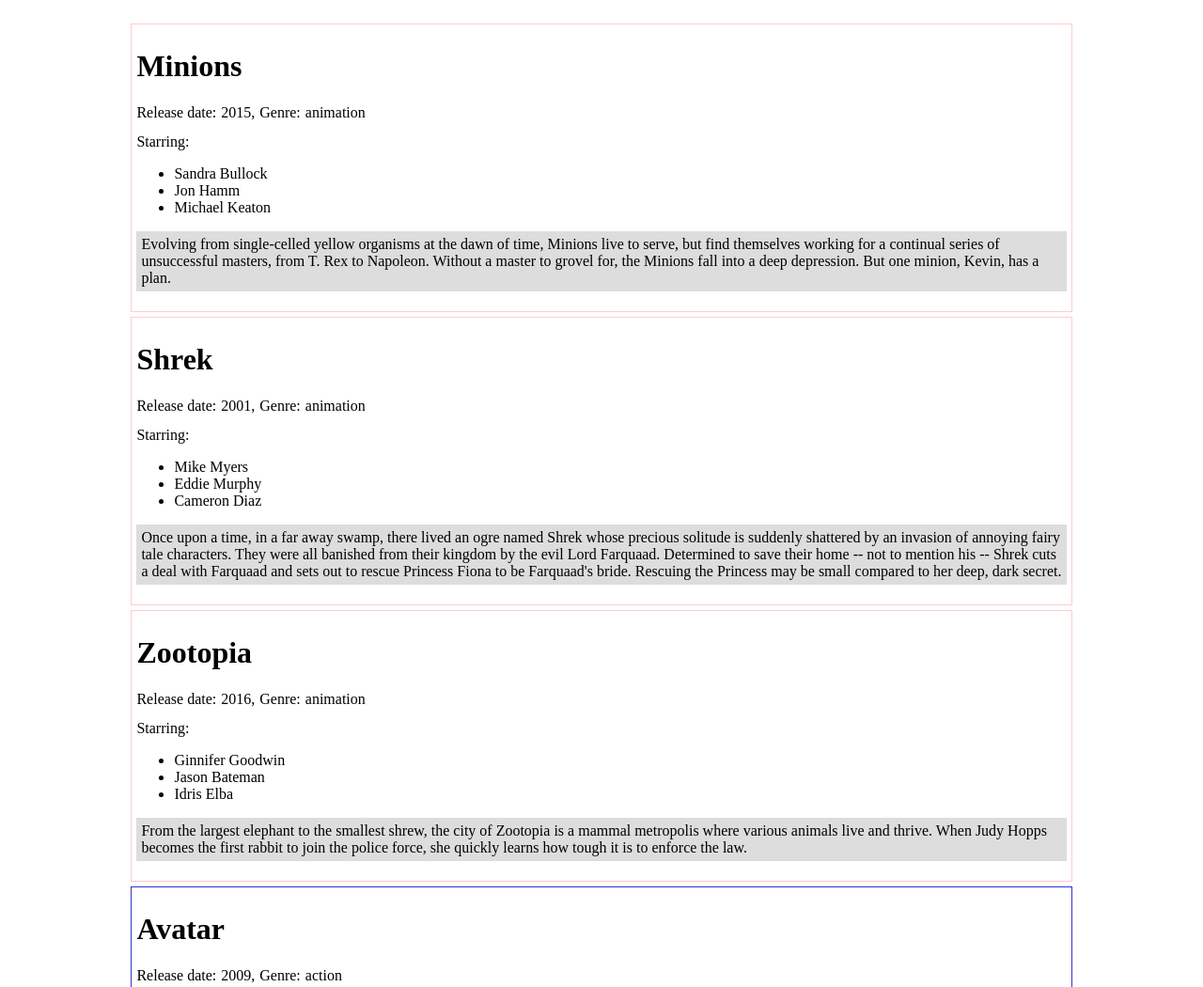
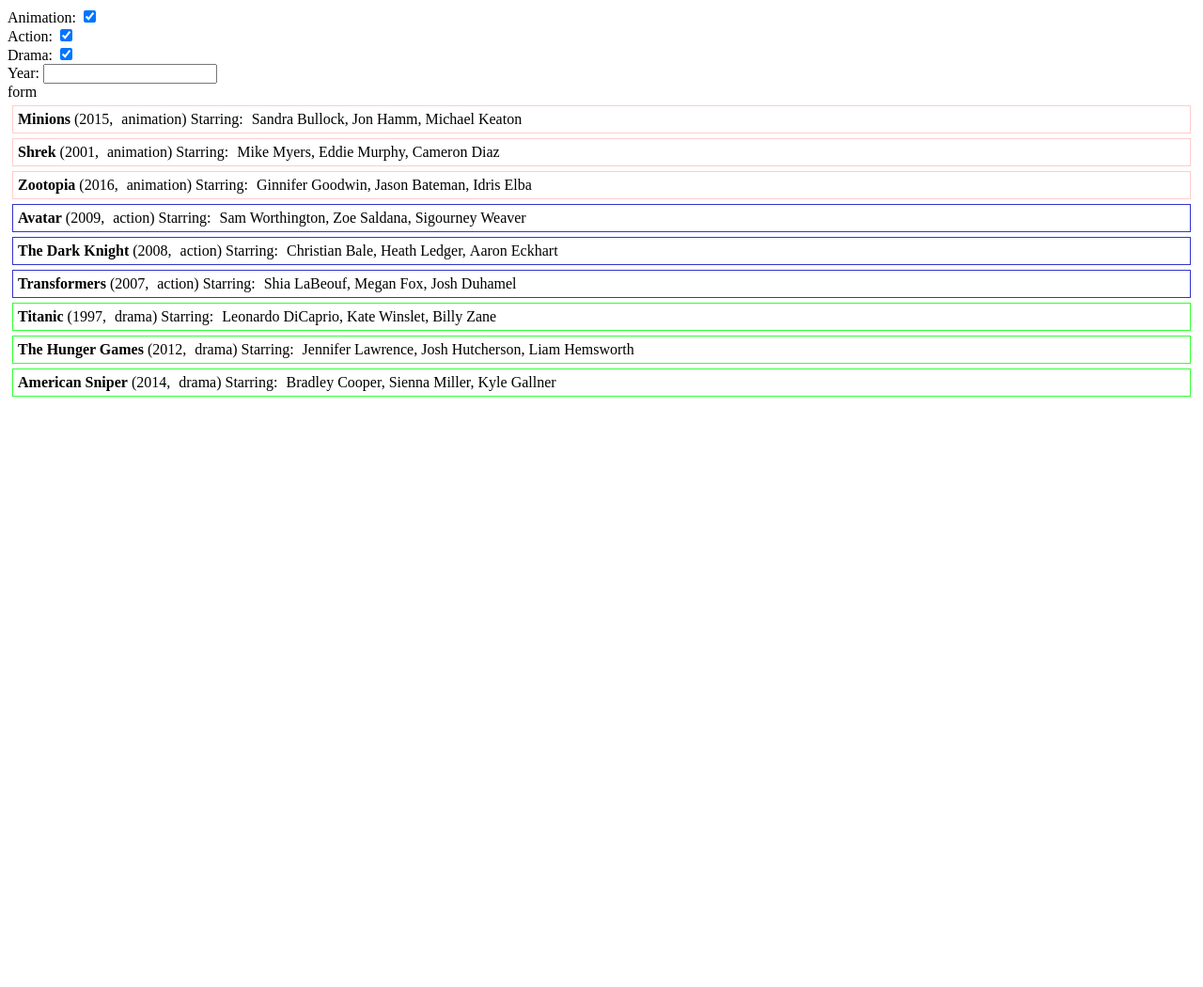
Before and after one commit to joinpursuit/ac3.1-submissions, a plain HTML site: page week03/index.html in a window 1280 px wide. Shown: the top 1050 px of the page at 94% size. After the commit the page ends 800 px from the top, so only its background shows below. Drawn offline with nearby package versions, Linux system fonts and the light colour scheme; files that its build step writes are made by us from their sources.

Commit message:
Update index.html

```diff
--- a/week03/index.html
+++ b/week03/index.html
@@ -4,18 +4,24 @@
     <title>Week 3, Homework</title>
 
     <script src="https://ajax.googleapis.com/ajax/libs/jquery/1.12.4/jquery.min.js"></script>
-    <script src="js/main.js"></script>
+    <script src="main.js"></script>
 
-    <link rel="stylesheet" type="text/css" href="css/style.css">
+    <link rel="stylesheet" type="text/css" href="style.css">
 
   </head>
 
   <body>
 
     <div class="user-controls">
+    	<form>  Animation: <input id="animation" type="checkbox" name="animation" checked /></form>
+    	<form>  Action: <input id="action" type="checkbox" name="action" checked /></form>
+    	<form>  Drama: <input id="Drama" type="checkbox" name="drama" checked /></form>
+    	<form> Year: <input id="year" type="text" name="year" /></form>
+    	form
     </div>
 
-    <div id="frame" class="big">
+
+    <div id="frame" class="small">
 
       <div class="movie animation">
 	<h1 class="name">Minions</h1>
```
